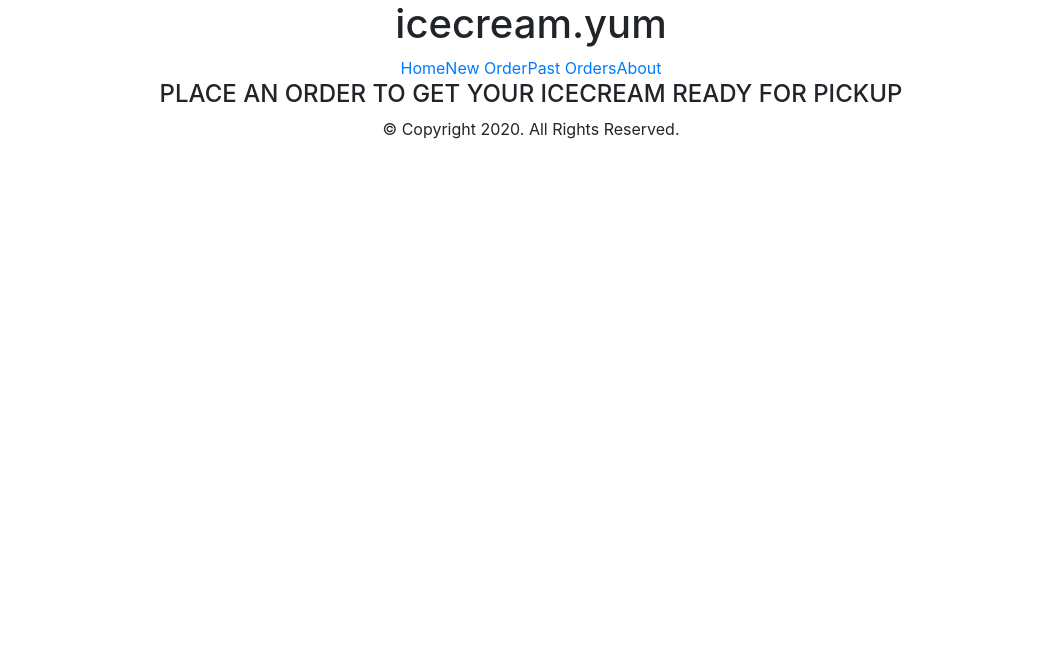
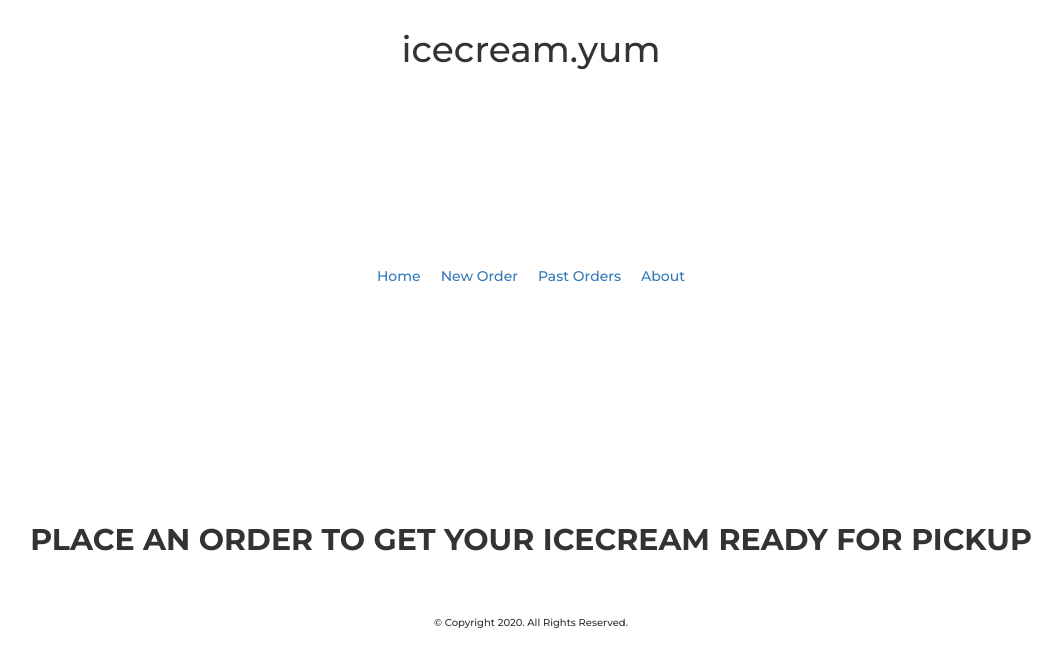
Before and after one commit to koobcbc/frontend_project3, a React (Create React App) app: page / in a window 1280 px wide. Shown: the top 666 px of the page, without its empty margins (109-1171 px from the left). Built offline with nearby package versions, Linux system fonts and the light colour scheme.

Commit message:
updated styling

```diff
--- a/package.json
+++ b/package.json
@@ -7,7 +7,7 @@
     "@testing-library/react": "^9.5.0",
     "@testing-library/user-event": "^7.2.1",
     "axios": "^0.19.2",
-    "bootstrap": "^4.5.0",
+    "bootstrap": "^3.4.1",
     "react": "^16.13.1",
     "react-bootstrap": "^1.2.2",
     "react-dom": "^16.13.1",
--- a/public/index.html
+++ b/public/index.html
@@ -24,7 +24,9 @@
       work correctly both with client-side routing and a non-root public URL.
       Learn how to configure a non-root public URL by running `npm run build`.
     -->
-    <title>React App</title>
+    <!-- Latest compiled and minified CSS -->
+  <link rel="stylesheet" href="https://stackpath.bootstrapcdn.com/bootstrap/3.4.1/css/bootstrap.min.css" integrity="sha384-HSMxcRTRxnN+Bdg0JdbxYKrThecOKuH5zCYotlSAcp1+c8xmyTe9GYg1l9a69psu" crossorigin="anonymous">
+  <link href="https://fonts.googleapis.com/css2?family=Montserrat:wght@300;500;600;700&display=swap" rel="stylesheet">    <title>React App</title>
   </head>
   <body>
     <noscript>You need to enable JavaScript to run this app.</noscript>
--- a/src/App.css
+++ b/src/App.css
@@ -1,5 +1,9 @@
+
+
 .App {
   text-align: center;
+  font-family: 'Montserrat', sans-serif;
+
 }
 
 .App-logo {
@@ -37,10 +41,19 @@
   }
 }
 
+h1 {
+  padding: 10px;
+}
+
+
 nav {
   margin: auto;
   display: flex;
   justify-content: space-evenly;
+}
+
+nav a {
+  padding: 10px;
 }
 
 .input{
@@ -60,3 +73,39 @@ input {
 .btn {
   margin-left: 5px;
 }
+
+li {
+  list-style: none;
+}
+
+/* HOME PAGE */
+.homeText {
+  /* height: 80vh; */
+  display: flex;
+  justify-content: center;
+  align-items: center;
+  padding: 50px;
+}
+
+.homeText h4 {
+  font-size: 30px;
+  font-weight: 700;
+  text-align: center;
+}
+
+/* NEW ORDER PAGE */
+.orderform {
+  padding-top: 30px;
+}
+
+/* LAYOUT */
+.layout {
+  display: flex;
+  flex-direction: column;
+  height: 80vh;
+}
+
+.footer {
+  font-size: 10px;
+  justify-self: flex-end;
+}
--- a/src/components/routes/Home.jsx
+++ b/src/components/routes/Home.jsx
@@ -5,7 +5,7 @@ import Layout from '../shared/Layout'
 const Home = props => {
     return(
         <Layout>
-            <div>
+            <div className="homeText">
                 <h4>PLACE AN ORDER TO GET YOUR ICECREAM READY FOR PICKUP</h4>
             </div>
         </Layout>
--- a/src/components/routes/NewOrder.jsx
+++ b/src/components/routes/NewOrder.jsx
@@ -5,9 +5,11 @@ import Layout from '../shared/Layout';
 const NewOrder = ()=>{
     return(
         <Layout>
-        <h4>What do you want to order?</h4>
-        <Link to="/order-icecream">Ice Cream</Link>
-        <Link to="/order-milkshake">Milkshake</Link>
+            <div className="orderform">
+                <h4>What do you want to order?</h4>
+                <Link to="/order-icecream">Ice Cream</Link>
+                <Link to="/order-milkshake">Milkshake</Link>
+            </div>
         </Layout>
 
     )
--- a/src/components/shared/Footer.jsx
+++ b/src/components/shared/Footer.jsx
@@ -1,7 +1,7 @@
 import React from 'react';
 
 const Footer = () =>(
-    <p>© Copyright {new Date().getFullYear()}. All Rights Reserved.</p>
+    <p className="footer">© Copyright {new Date().getFullYear()}. All Rights Reserved.</p>
 )
 
 export default Footer
--- a/src/components/shared/Layout.jsx
+++ b/src/components/shared/Layout.jsx
@@ -5,7 +5,7 @@ import Header from './Header';
 
 
 const Layout = props => (
-    <div>
+    <div className="layout">
         <Header />
         <Nav />
         {props.children}
```
Also changed, not shown: 1 other file (tests, documents, lock files or other folders).
